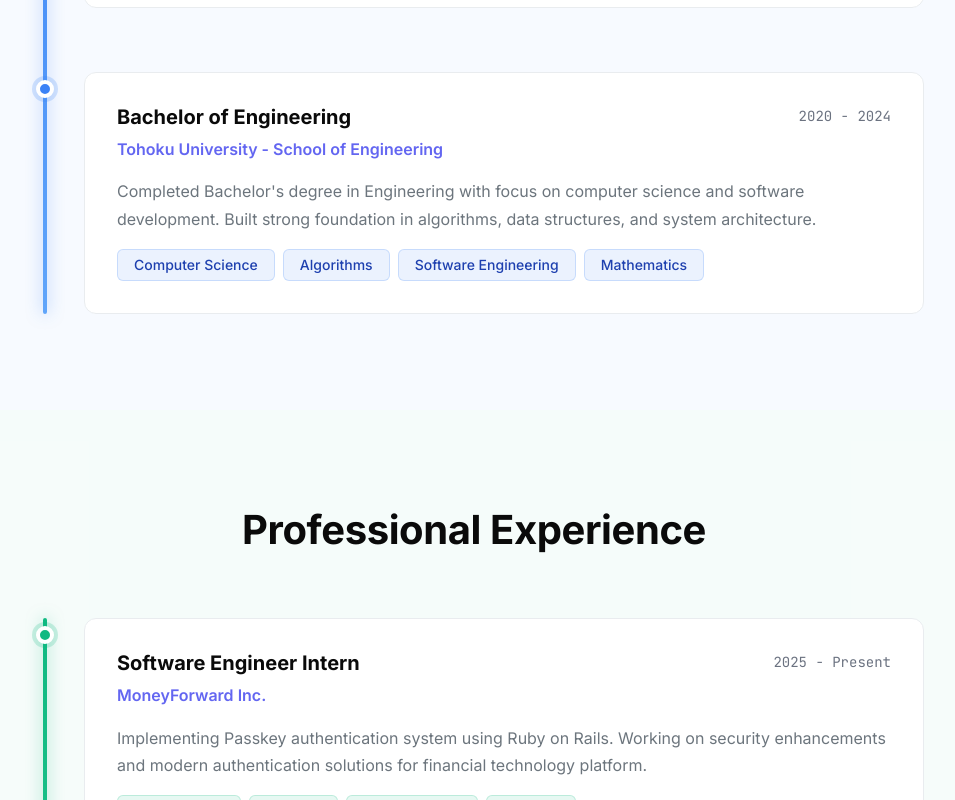
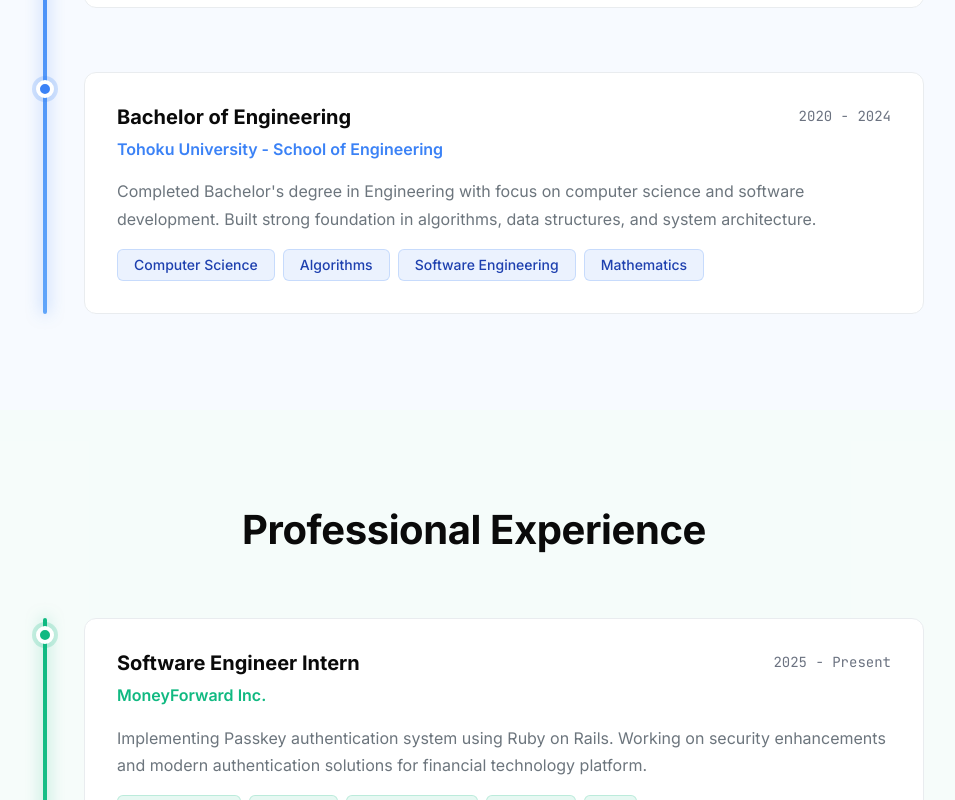
Before and after one commit to ryo09020/ryo09020.github.io, a React (Vite) app: page /#/ in a window 1280 px wide. Shown: the part 2100-2900 px from the top of the page, without its empty margins (166-1121 px from the left). Built offline with nearby package versions, Linux system fonts and the light colour scheme.

Commit message:
feat: Improve home page timeline styling with adjusted year appearance and category-specific company colors and hover effects.

```diff
--- a/src/locales/translations.js
+++ b/src/locales/translations.js
@@ -161,7 +161,7 @@ export const translations = {
         company: 'MoneyForward Inc.',
         year: '2025 - Present',
         description: 'Implementing Passkey authentication system using Ruby on Rails. Working on security enhancements and modern authentication solutions for financial technology platform.',
-        technologies: ['Ruby on Rails', 'Passkey', 'Authentication', 'Security']
+        technologies: ['Ruby on Rails', 'Passkey', 'Authentication', 'Security','Go']
       },
       {
         role: 'Software Engineer Intern',
@@ -189,9 +189,9 @@ export const translations = {
       },
       {
         role: 'Hackathon Winner',
-        company: 'JPHACK 2023',
+        company: 'JPHACKS 2023',
         year: 'November 2023',
-        description: 'Won J-Stream Award at JPHACK 2023, one of Japan\'s largest hackathons. Developed innovative solution over about a month with team collaboration.',
+        description: 'Won J-Stream Award at JPHACKS 2023, one of Japan\'s largest hackathons. Developed innovative solution over about a month with team collaboration.',
         technologies: ['Hackathon', 'Innovation', 'Team Leadership', 'Rapid Prototyping'],
       }
     ],
@@ -231,7 +231,7 @@ export const translations = {
         category: 'Development'
       },
       {
-        title: 'Lessons from JPHACK 2023',
+        title: 'Lessons from JPHACKS 2023',
         excerpt: 'Reflections on winning the J-Stream Award at Japan\'s largest hackathon and the importance of rapid prototyping.',
         category: 'Hackathon'
       },
@@ -437,7 +437,7 @@ export const translations = {
         technologies: ['Go', 'API開発', 'クラウドインフラ', 'バックエンド']
       },
       {
-        role: 'ソフトウェアエンジニアインターン',
+        role: 'ソフトウェアエンジニア',
         company: '株式会社インフラトップ',
         year: '2022年 - 2024年',
         description: 'Ruby on RailsとAWSクラウドサービスを使用したWebアプリケーションの開発。フルスタック開発とクラウドデプロイメントの実務経験を獲得。',
@@ -455,9 +455,9 @@ export const translations = {
       },
       {
         role: 'ハッカソン受賞者',
-        company: 'JPHACK 2023',
+        company: 'JPHACKS 2023',
         year: '2023年11月',
-        description: '日本最大級のハッカソンJPHACK 2023にてJ-Stream賞を受賞。約1ヶ月の開発期間でチームコラボレーションにより革新的なソリューションを開発。',
+        description: '日本最大級のハッカソンJPHACKS 2023にてJ-Stream賞を受賞。約1ヶ月の開発期間でチームコラボレーションにより革新的なソリューションを開発。',
         technologies: ['ハッカソン', 'イノベーション', 'チームリーダーシップ', '迅速なプロトタイピング']
       }
     ],
@@ -497,7 +497,7 @@ export const translations = {
         category: '開発'
       },
       {
-        title: 'JPHACK 2023からの学び',
+        title: 'JPHACKS 2023からの学び',
         excerpt: '日本最大級のハッカソンでJ-Stream賞を受賞した経験と、迅速なプロトタイピングの重要性について。',
         category: 'ハッカソン'
       },
--- a/src/styles/pages/_home.scss
+++ b/src/styles/pages/_home.scss
@@ -720,8 +720,8 @@
         right: -10px;
         font-size: 6rem;
         font-weight: 900;
-        color: $c-gray-200;
-        opacity: 0.3;
+        color: $c-gray-300;
+        opacity: 0.5;
         transition: all 0.5s $ease-out-expo;
         z-index: 0;
       }
@@ -779,14 +779,41 @@
 
     &--academic {
       background-color: rgba(59, 130, 246, 0.04); // Blue tint
+
+      .home__timeline-company {
+        color: #3b82f6;
+      }
+
+      .home__timeline-content:hover {
+        border-color: #3b82f6;
+        box-shadow: 0 10px 30px rgba(59, 130, 246, 0.1);
+      }
     }
 
     &--professional {
       background-color: rgba(16, 185, 129, 0.04); // Emerald tint
+
+      .home__timeline-company {
+        color: #10b981;
+      }
+
+      .home__timeline-content:hover {
+        border-color: #10b981;
+        box-shadow: 0 10px 30px rgba(16, 185, 129, 0.1);
+      }
     }
 
     &--extracurricular {
       background-color: rgba(139, 92, 246, 0.04); // Purple tint
+
+      .home__timeline-company {
+        color: #8b5cf6;
+      }
+
+      .home__timeline-content:hover {
+        border-color: #8b5cf6;
+        box-shadow: 0 10px 30px rgba(139, 92, 246, 0.1);
+      }
     }
   }
 
```
